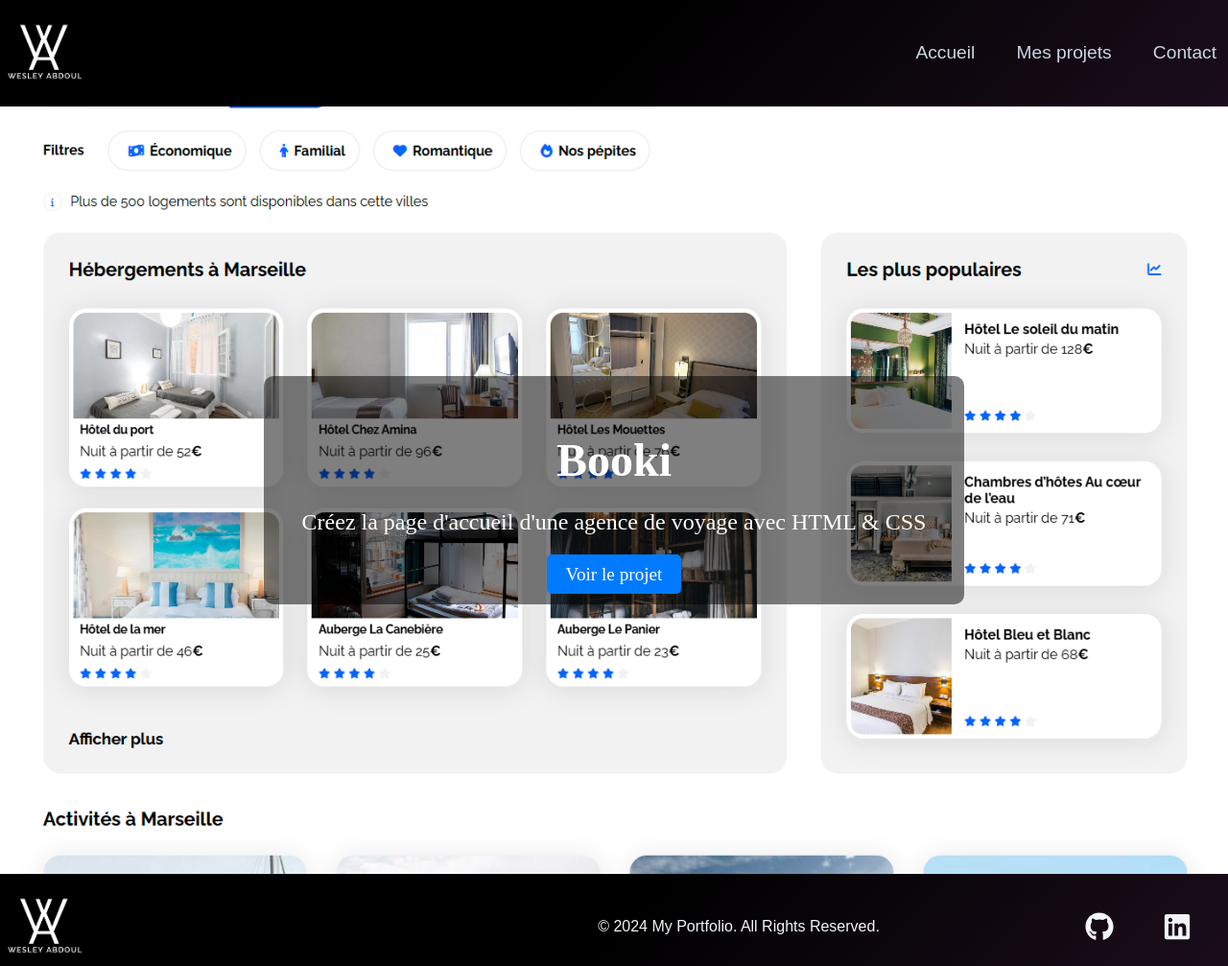
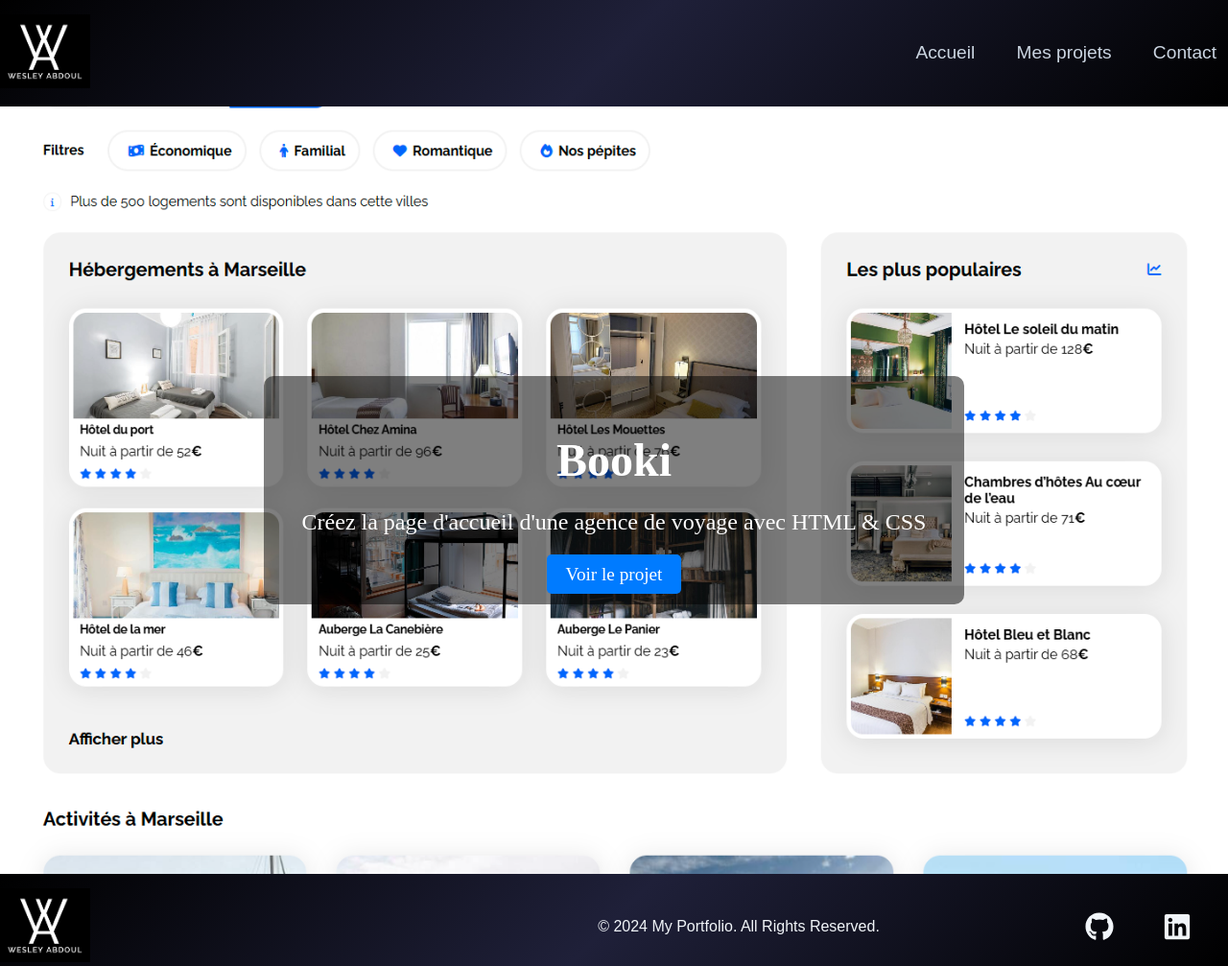
Before and after one commit to Wesley971/portfolio-next, a Next.js app: page /projects in a window 1280 px wide. Shown: the whole page at 96% size. Built offline with nearby package versions, Linux system fonts and the light colour scheme.

Commit message:
Mise à jour des styles du Header et du Footer avec de nouvelles couleurs de fond et amélioration du contraste du texte au survol.

```diff
--- a/styles/Footer.scss
+++ b/styles/Footer.scss
@@ -1,5 +1,5 @@
 footer {
-    background: linear-gradient(135deg, black, black, #1B0D1C);
+    background: linear-gradient(135deg, black,#1f2039,black);
     color: #F1F5F9;
     font-family: 'Manrope', sans-serif;
     font-weight: 400;
@@ -60,7 +60,7 @@ footer {
             }
 
             &:hover {
-                background-color: #291527;
+                background-color: #1f2039;
                 color: #F1F5F9;
             }
         }
--- a/styles/Header.scss
+++ b/styles/Header.scss
@@ -1,5 +1,5 @@
 .header {
-  background: linear-gradient(135deg, black, black, #1B0D1C); // Couleurs plus sobres
+  background: linear-gradient(135deg, black,#1f2039, black); // Couleurs plus sobres
   color: #F1F5F9; // Texte plus clair pour un meilleur contraste
   padding: 15px 0;
   display: flex;
@@ -46,9 +46,10 @@
           transition: color 0.3s ease, transform 0.3s ease;
 
           &:hover {
+
             color: #F1F5F9; // Texte plus clair au survol
             transform: scale(1.1); // Agrandissement du texte au survol
-            background-color: #291527; // Fond violet foncé au survol
+            background-color: #1f2039; // Fond violet foncé au survol
           }
         }
       }
```
